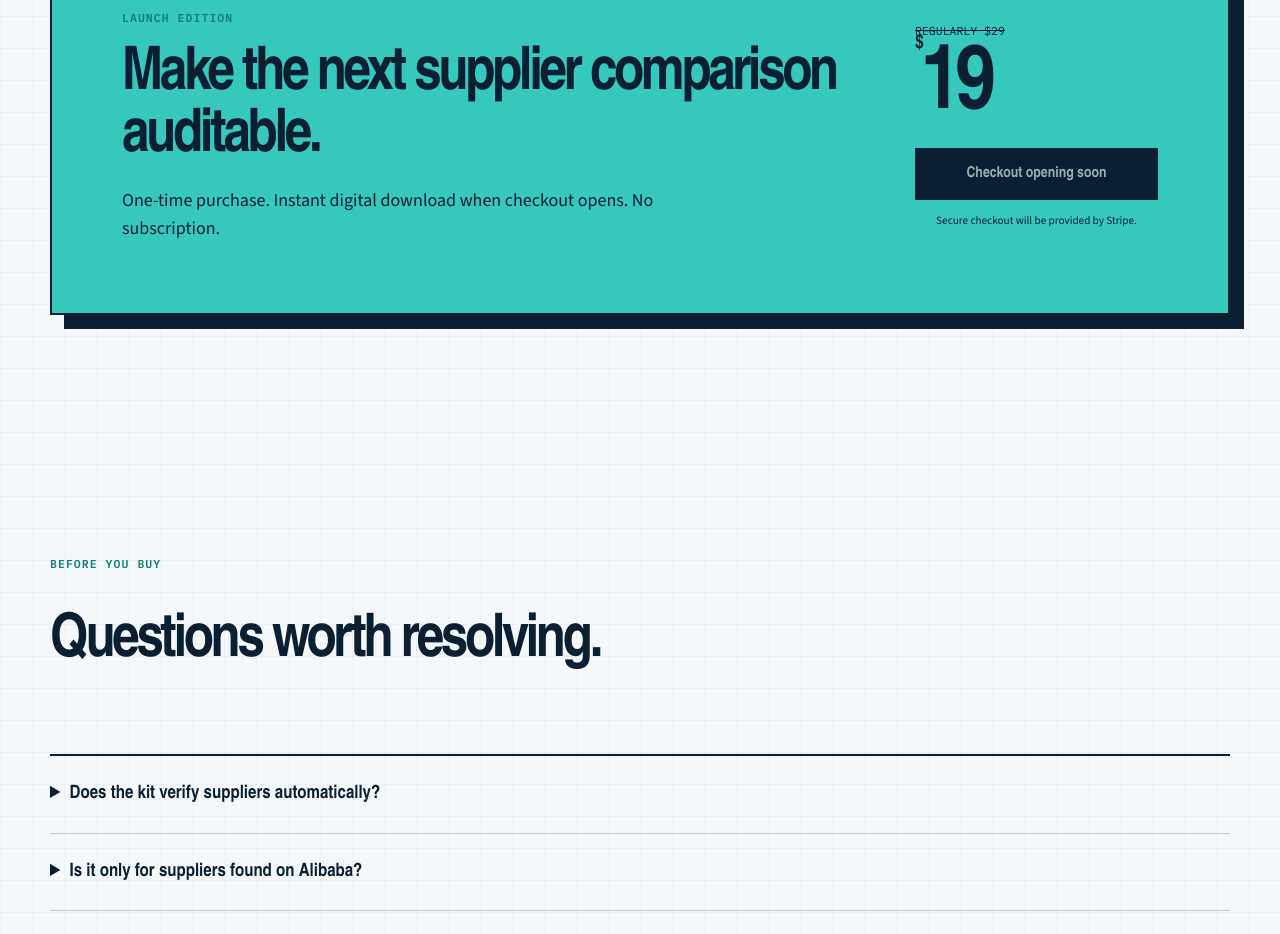
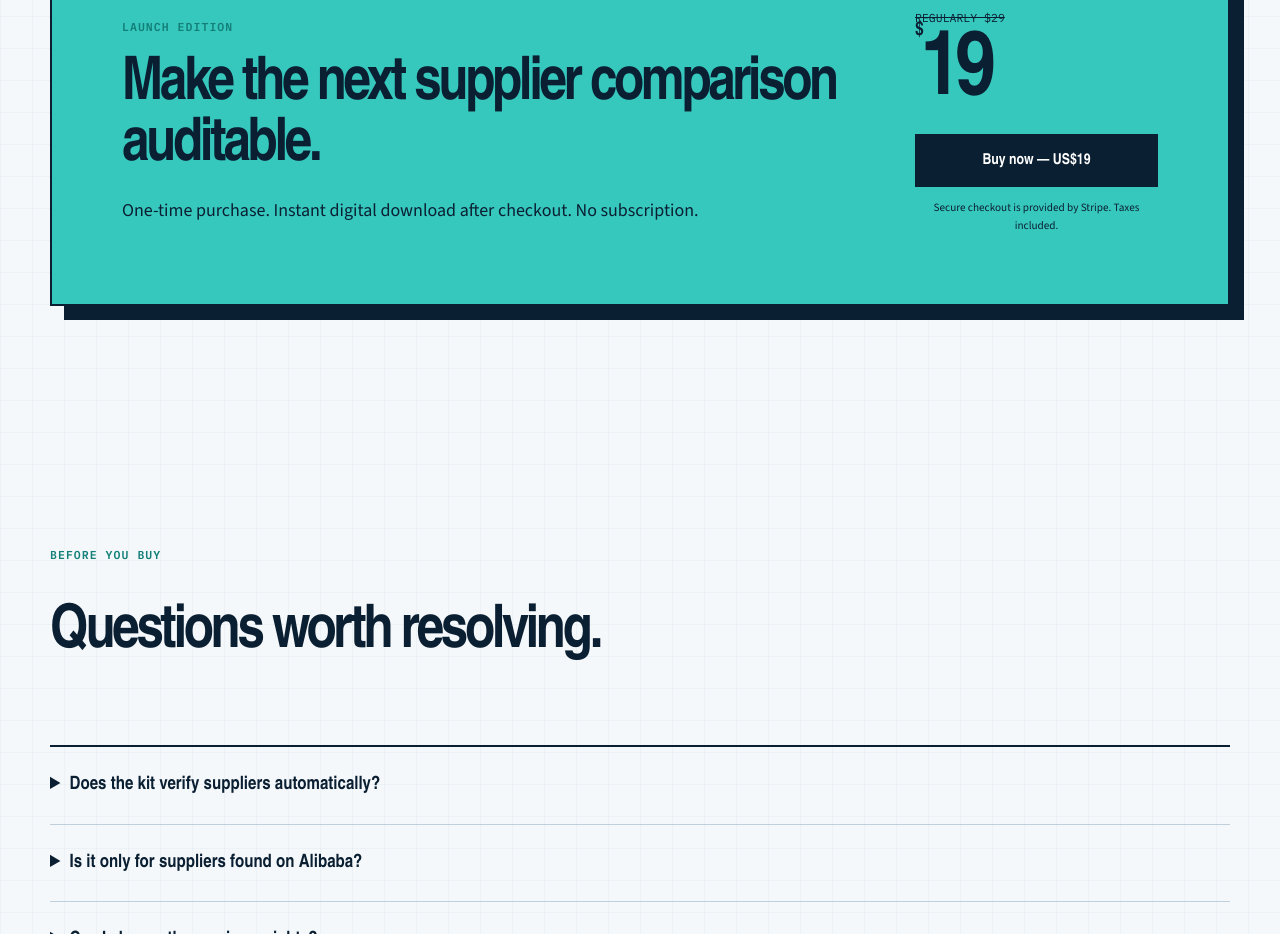
Before and after one commit to XiaoyingCHEN-ust/supplier-vetting-lab, a website: page index.html in a window 1280 px wide. Shown: the part 4880-5814 px from the top of the page. Drawn offline with nearby package versions, Linux system fonts and the light colour scheme; a web font is replaced by a local one.

Commit message:
Launch Stripe checkout

```diff
--- a/index.html
+++ b/index.html
@@ -186,13 +186,13 @@
           <div>
             <p class="eyebrow">Launch edition</p>
             <h2>Make the next supplier comparison auditable.</h2>
-            <p>One-time purchase. Instant digital download when checkout opens. No subscription.</p>
+            <p>One-time purchase. Instant digital download after checkout. No subscription.</p>
           </div>
           <div class="price-block">
             <span class="old-price">Regularly $29</span>
             <strong><sup>$</sup>19</strong>
-            <button class="button button-disabled" type="button" disabled>Checkout opening soon</button>
-            <small>Secure checkout will be provided by Stripe.</small>
+            <a class="button button-primary" href="https://buy.stripe.com/9B64gs5GZ93abTy6KT0sU00">Buy now — US$19</a>
+            <small>Secure checkout is provided by Stripe. Taxes included.</small>
           </div>
         </div>
       </section>
```
